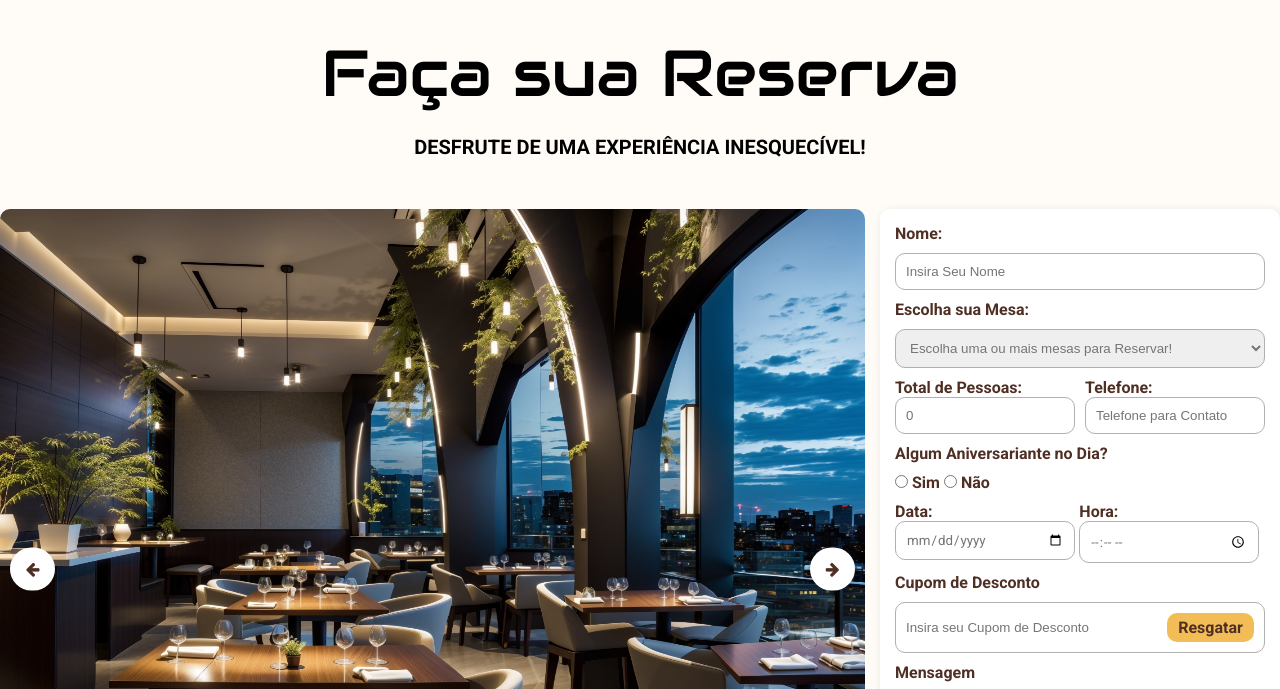
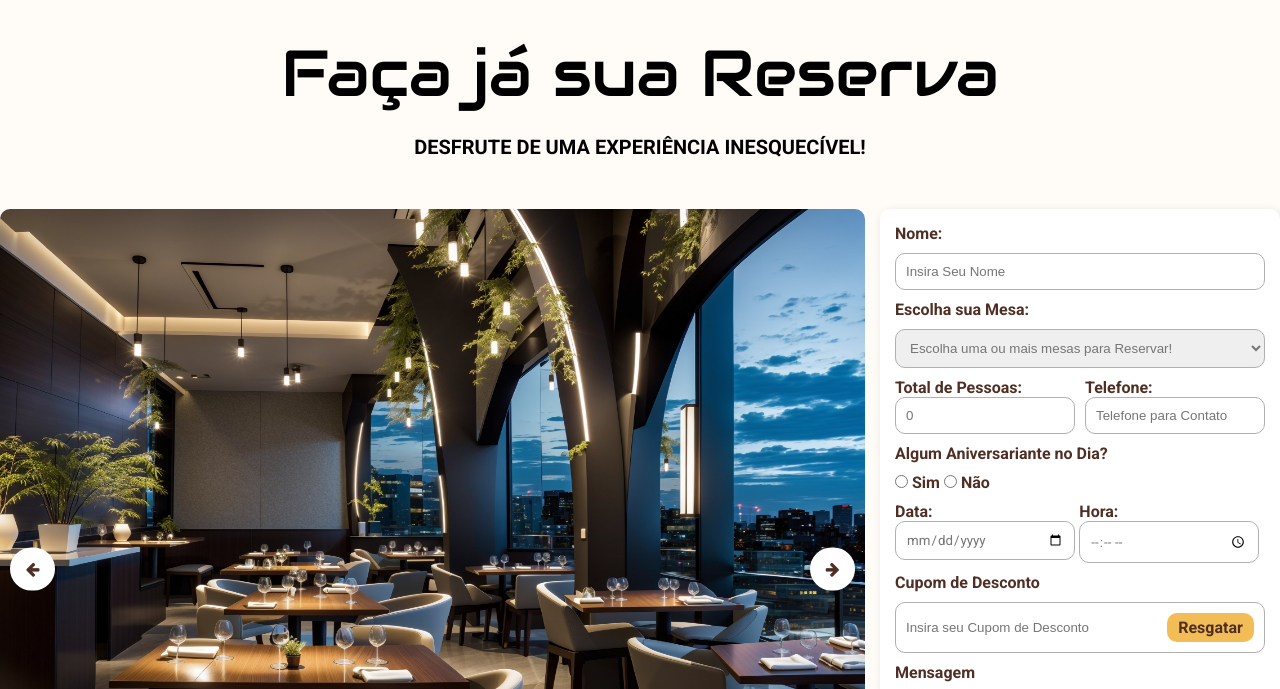
Before and after one commit to nabylima/projeto_integrador_restaurante_mesa_para_5, a plain HTML site: page pages/reserva/reserva.html in a window 1280 px wide. Shown: the part 97-786 px from the top of the page. Drawn offline with Linux system fonts and the light colour scheme; a web font is replaced by a local one.

Commit message:
Ajuste finais

```diff
--- a/pages/reserva/reserva.html
+++ b/pages/reserva/reserva.html
@@ -25,7 +25,7 @@
     </nav>
   </header>
   <main>
-    <h1 class="titulo">Faça sua Reserva</h1>
+    <h1 class="titulo">Faça já sua Reserva</h1>
     <h2 class="subtitulo">DESFRUTE DE UMA EXPERIÊNCIA INESQUECÍVEL!</h2>
     <div class="conteiner-conteudo">
       <div class="content">
```
